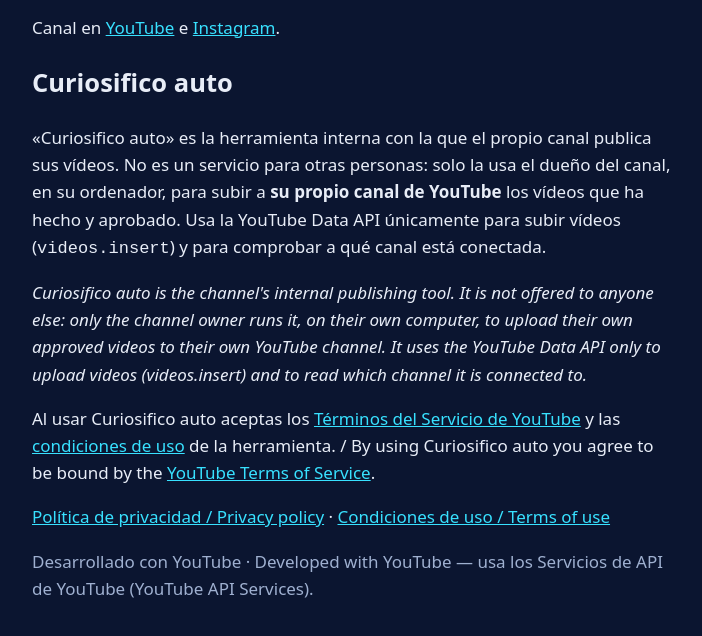
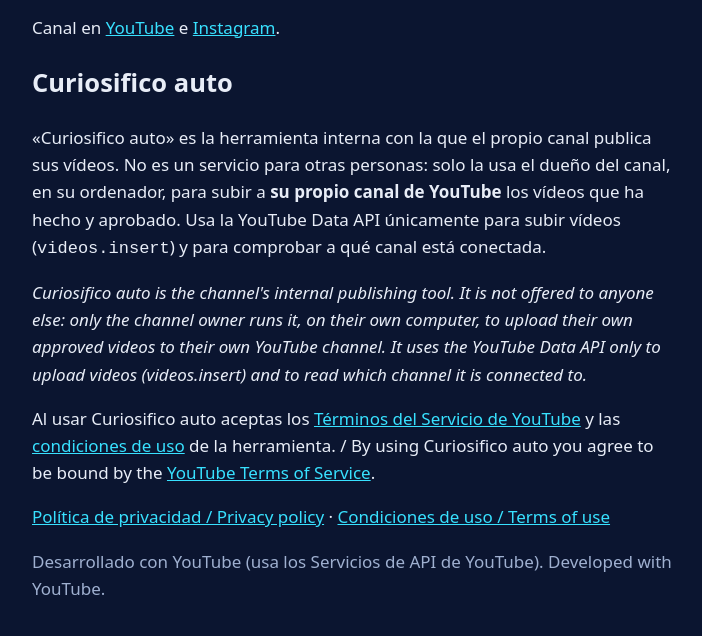
Before and after one commit to Theprim0/curiosifico, a plain HTML site: page index.html in a window 1280 px wide. Shown: the part 164-800 px from the top of the page, without its empty margins (288-990 px from the left). Drawn offline with Linux system fonts and the light colour scheme.

Commit message:
Portada: texto de YouTube más sencillo
Co-Authored-By: Claude Opus 5.5 <noreply@anthropic.com>

```diff
--- a/index.html
+++ b/index.html
@@ -39,8 +39,7 @@
   <p><a href="privacidad.html">Política de privacidad / Privacy policy</a> ·
   <a href="terminos.html">Condiciones de uso / Terms of use</a></p>
 
-  <p class="sub">Desarrollado con YouTube · Developed with YouTube —
-  usa los Servicios de API de YouTube (YouTube API Services).</p>
+  <p class="sub">Desarrollado con YouTube (usa los Servicios de API de YouTube). Developed with YouTube.</p>
 </main>
 </body>
 </html>
```
